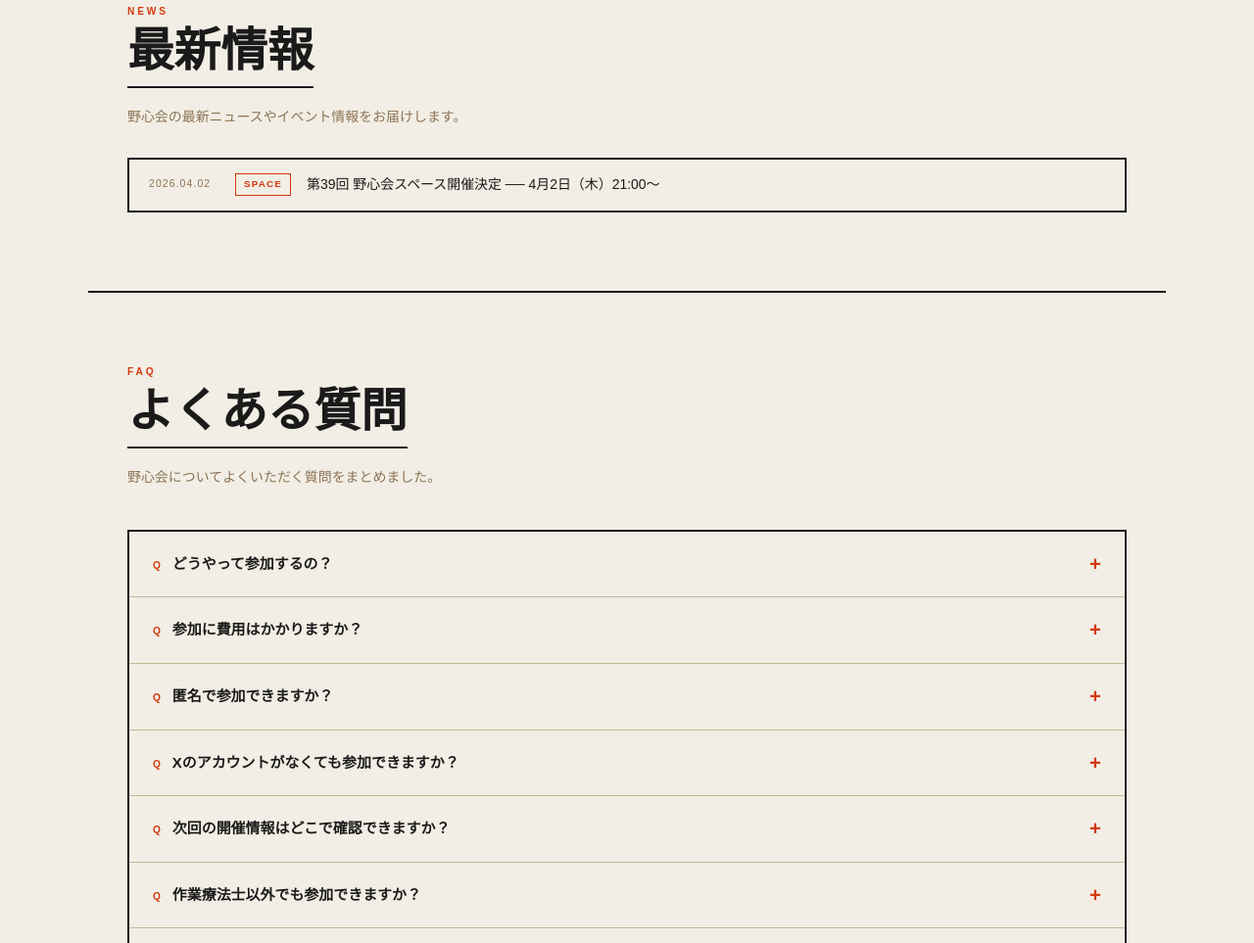
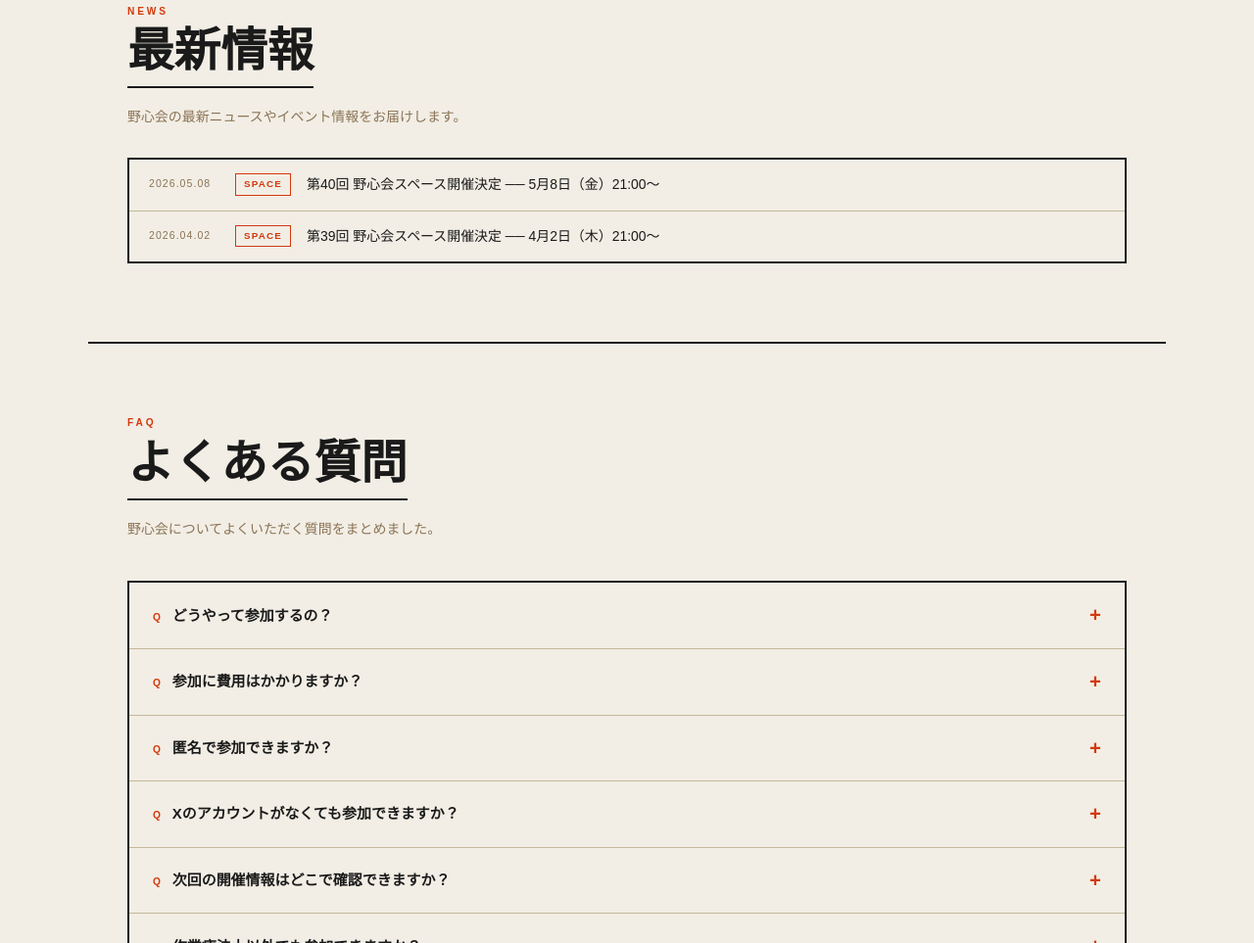
Before and after one commit to os421/my-website, a plain HTML site: page index.html in a window 1280 px wide. Shown: the part 1780-2743 px from the top of the page at 98% size. Drawn offline with Linux system fonts and the light colour scheme.

Commit message:
最新情報に第40回スペース開催情報を追加
Co-Authored-By: Claude Sonnet 4.6 <noreply@anthropic.com>

```diff
--- a/index.html
+++ b/index.html
@@ -254,6 +254,11 @@
   </div>
   <div class="news-list fade-in">
     <div class="news-item">
+      <span class="news-date">2026.05.08</span>
+      <span class="news-tag">Space</span>
+      <span class="news-title-text">第40回 野心会スペース開催決定 ── 5月8日（金）21:00〜</span>
+    </div>
+    <div class="news-item">
       <span class="news-date">2026.04.02</span>
       <span class="news-tag">Space</span>
       <span class="news-title-text">第39回 野心会スペース開催決定 ── 4月2日（木）21:00〜</span>
```
